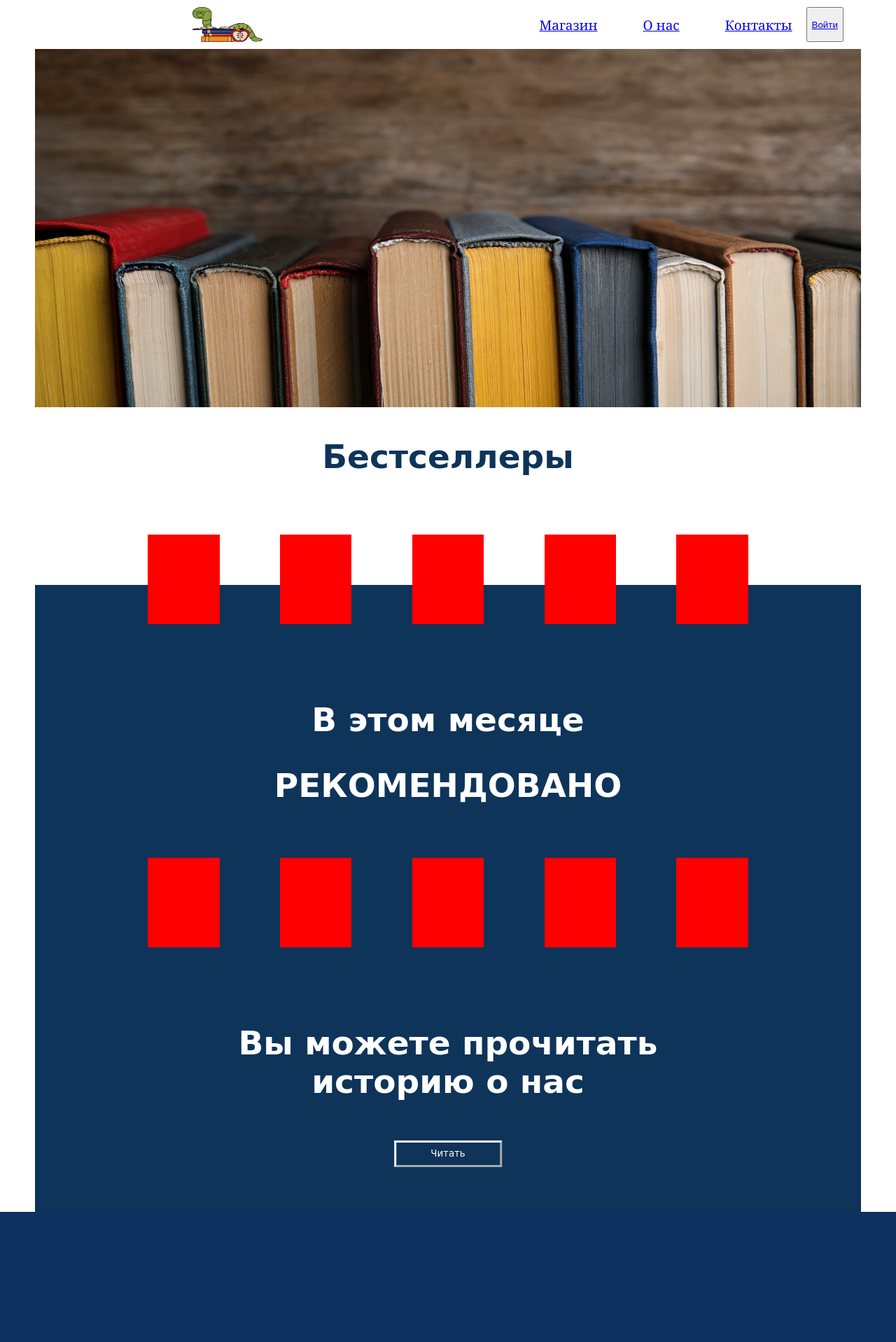
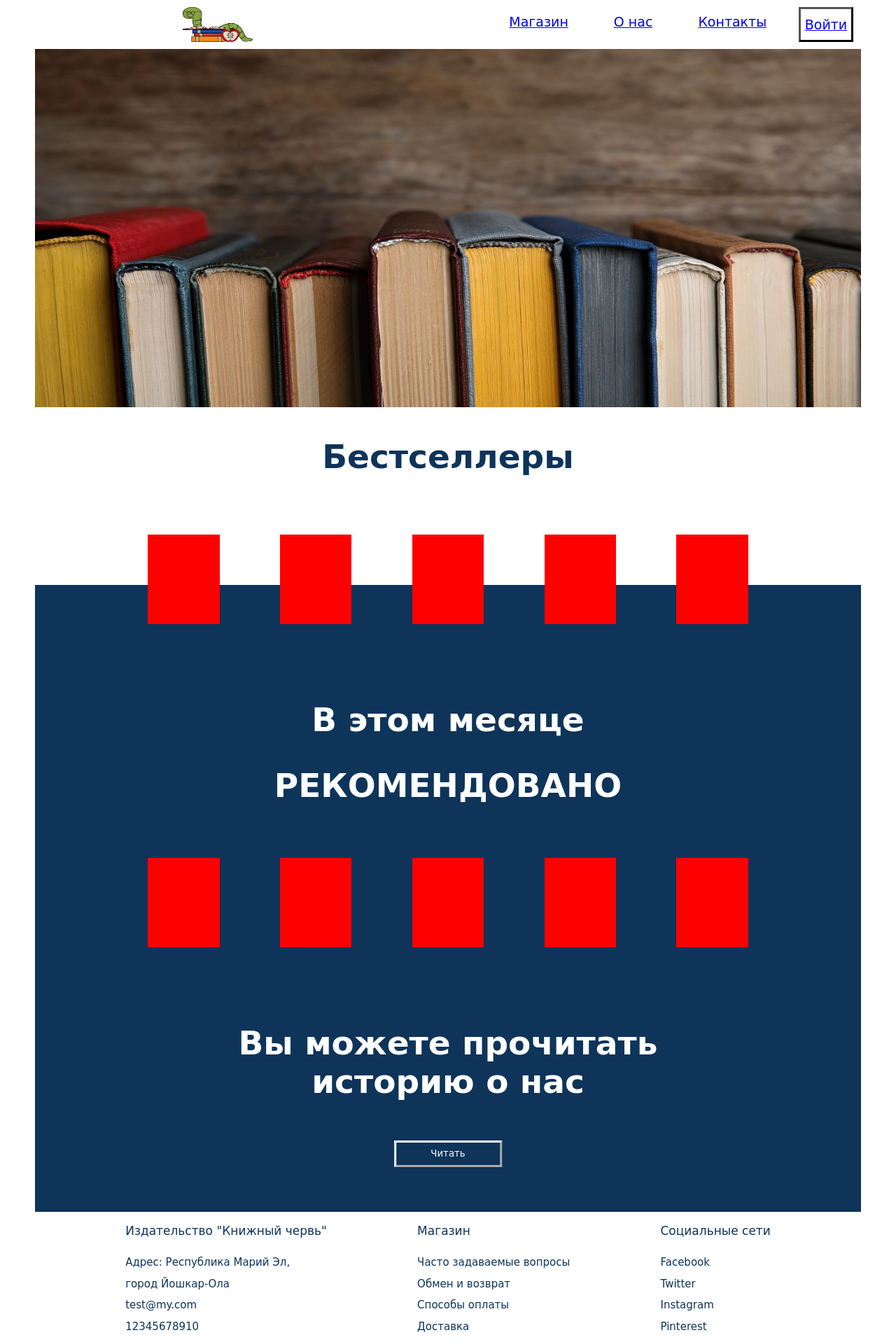
Before and after one commit to ktodkf/Library, a PHP site: page / in a window 1280 px wide. Shown: the whole page at 70% size. Before the commit the page ends 1732 px from the top, so only its background shows below. Run offline with PHP 8.4, Linux system fonts and the light colour scheme.

Commit message:
главная страница

```diff
--- a/index.php
+++ b/index.php
@@ -19,7 +19,7 @@
             <li class="list"><a href="#shop" class="shop"> Магазин</a></li>
             <li class="list"><a href="#about_us" class="about_us"> О нас</a> </li>
             <li class="list"><a href="#contact" class="contact"> Контакты</a> </li>
-            <button class="list"><a href="signup.php" class="entry_link" >Войти</a></button>
+            <button class="list_button"><a href="signup.php" class="entry_link" >Войти</a></button>
         </div>
     </div>
     <img class="background" src="images/background.jpeg">
@@ -58,5 +58,36 @@
         <button class="button_read">Читать</button>
     </div>
     <div class="background_blue" ></div>
+    <footer>
+        <div class="footer">
+            <div >
+                <p class="list_footer_name">Издательство "Книжный червь"</p>
+                <div>
+                    <li class="list_footer">Адрес: Республика Марий Эл,</li>
+                    <li class="list_footer">город Йошкар-Ола</li>
+                    <li class="list_footer">test@my.com</li>
+                    <li class="list_footer">12345678910</li>
+                </div>
+            </div>
+            <div>
+                <p class="list_footer_name">Магазин</p>
+                <div>
+                    <li class="list_footer">Часто задаваемые вопросы</li>
+                    <li class="list_footer">Обмен и возврат</li>
+                    <li class="list_footer">Способы оплаты</li>
+                    <li class="list_footer">Доставка</li>
+                </div>
+            </div>
+            <div>
+                <p class="list_footer_name">Социальные сети</p>
+                <div>
+                    <li class="list_footer">Facebook</li>
+                    <li class="list_footer">Twitter</li>
+                    <li class="list_footer">Instagram</li>
+                    <li class="list_footer">Pinterest</li>
+                </div>
+            </div>
+        </div>
+    </footer>
 </body>
 </html>
--- a/style/style_main.css
+++ b/style/style_main.css
@@ -6,9 +6,10 @@ body
     padding-left: 50px;
 }
 
-li
+.list
 {
-    font: 19px/32px Georgia;
+    font-size: 19px;
+    font-family: Bradley Hand, cursive;
     color: #0e345a;
     padding: 10px 20px 8px 45px;
     text-decoration: none;
@@ -17,7 +18,23 @@ li
     box-sizing: border-box;
     transition: 0.4s;
     background-position-y: 17px;
+}
 
+.list_button
+{
+    color:  #0e345a;
+    border-width: 3px;
+    font-family: Bradley Hand, cursive;
+    font-size: 19px;
+    margin-left: 2vw;
+    background-color: white;
+    cursor: pointer;
+}
+
+.list_button:hover
+{
+    background-color: #0e345a;
+    color: white;
 }
 
 #navigation
@@ -107,5 +124,28 @@ li
 .button_read:hover
 {
     background-color: white;
-    color:  #0e345a;
+    color: #0e345a;
 }
+
+.list_footer
+{
+    list-style-type: none;
+    color: #0e345a;
+    font-family: Bradley Hand, cursive;
+    font-size: 15px;
+    margin-bottom: 1vw;
+
+}
+
+.footer
+{
+    display: flex;
+    justify-content: space-evenly;
+}
+.list_footer_name
+{
+    color: #0e345a;
+    font-family: Bradley Hand, cursive;
+    font-size: 17px;
+    margin-bottom: 2vw;
+}
```
